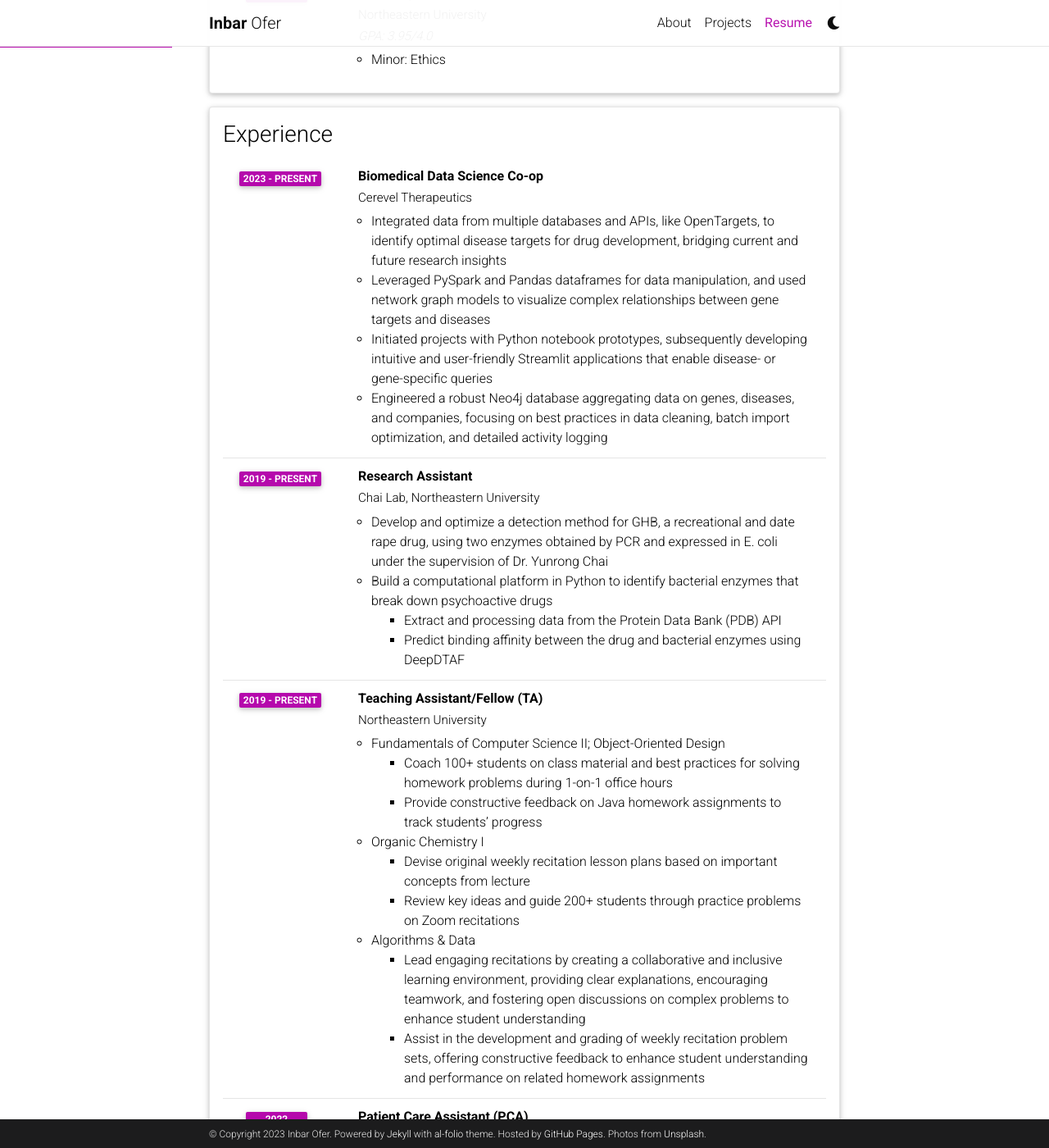
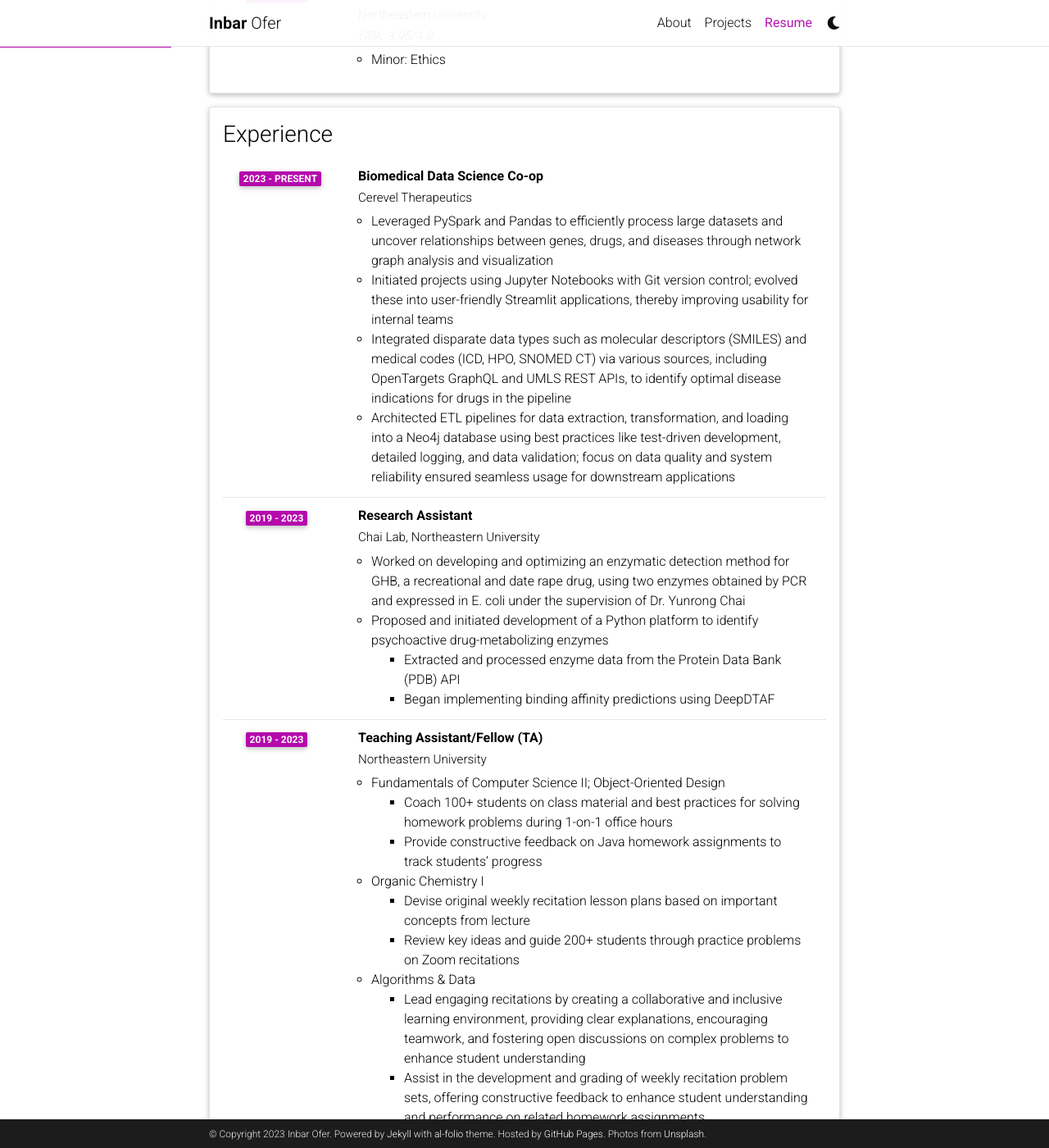
Before and after one commit to inbaro-neu/inbaro-neu.github.io, a Jekyll site: the page built from _pages/cv.md, in a window 1280 px wide and 1400 px high, scrolled down 556 px. Shown: the whole window at 82% size. Built offline with Jekyll 4.4.1, drawn with Linux system fonts in a browser that asks for light colours; comment, search, counter and statistics services are not loaded; a style sheet for code colours, icons or effects is not loaded; some of the changed text lies outside the part shown.

Commit message:
updated cv

```diff
--- a/_data/cv.yml
+++ b/_data/cv.yml
@@ -31,24 +31,24 @@
       institution: Cerevel Therapeutics
       year: 2023 - Present
       description:
-        - Integrated data from multiple databases and APIs, like OpenTargets, to identify optimal disease targets for drug development, bridging current and future research insights
-        - Leveraged PySpark and Pandas dataframes for data manipulation, and used network graph models to visualize complex relationships between gene targets and diseases
-        - Initiated projects with Python notebook prototypes, subsequently developing intuitive and user-friendly Streamlit applications that enable disease- or gene-specific queries
-        - Engineered a robust Neo4j database aggregating data on genes, diseases, and companies, focusing on best practices in data cleaning, batch import optimization, and detailed activity logging
+        - Leveraged PySpark and Pandas to efficiently process large datasets and uncover relationships between genes, drugs, and diseases through network graph analysis and visualization
+        - Initiated projects using Jupyter Notebooks with Git version control; evolved these into user-friendly Streamlit applications, thereby improving usability for internal teams
+        - Integrated disparate data types such as molecular descriptors (SMILES) and medical codes (ICD, HPO, SNOMED CT) via various sources, including OpenTargets GraphQL and UMLS REST APIs, to identify optimal disease indications for drugs in the pipeline
+        - Architected ETL pipelines for data extraction, transformation, and loading into a Neo4j database using best practices like test-driven development, detailed logging, and data validation; focus on data quality and system reliability ensured seamless usage for downstream applications
 
     - title: Research Assistant
       institution: Chai Lab, Northeastern University
-      year: 2019 - Present
+      year: 2019 - 2023
       description:
-        - Develop and optimize a detection method for GHB, a recreational and date rape drug, using two enzymes obtained by PCR and expressed in E. coli under the supervision of Dr. Yunrong Chai
-        - title: Build a computational platform in Python to identify bacterial enzymes that break down psychoactive drugs
+        - Worked on developing and optimizing an enzymatic detection method for GHB, a recreational and date rape drug, using two enzymes obtained by PCR and expressed in E. coli under the supervision of Dr. Yunrong Chai
+        - title: Proposed and initiated development of a Python platform to identify psychoactive drug-metabolizing enzymes
           contents:
-            - Extract and processing data from the Protein Data Bank (PDB) API
-            - Predict binding affinity between the drug and bacterial enzymes using DeepDTAF
+            - Extracted and processed enzyme data from the Protein Data Bank (PDB) API
+            - Began implementing binding affinity predictions using DeepDTAF
 
     - title: Teaching Assistant/Fellow (TA)
       institution: Northeastern University
-      year: 2019 - Present
+      year: 2019 - 2023
       description:
         - title: Fundamentals of Computer Science II; Object-Oriented Design
           contents:
@@ -76,10 +76,10 @@
       institution: FogPharma
       year: 2021
       description:
-        - Built applications using R Shiny to display and analyze quantitative biological and chemical data, improving scientist workflows
-        - Designed and implemented guided tour and tooltips plugin for internal enterprise search in Javascript using Shepherd.js, streamlining onboarding for the new platform
-        - Enabled maintenance of internal app preferences across devices and browsers using Vuex and ElasticSearch
-        - Designed and implemented scalable and secure cloud-based solutions using AWS services such as EC2 and S3, enabling efficient and reliable processing and storage of data
+        - Developed interactive R Shiny applications to streamline analysis workflows for scientists across research domains
+        - Improved user onboarding experience of internal enterprise search platform by creating guided tours and tooltips using Shepherd.js
+        - Enabled persistence and synchronization of user settings across devices by implementing Vuex state management with ElasticSearch on the backend
+        - Designed and implemented scalable and secure cloud-based solutions using AWS services such as EC2 and S3; integrated Jenkins for automated CI/CD to improve efficiency and reliability
 
     - title: Creative Designer and Marketing Writer
       institution: North American Pharmacal
```
Also changed, not shown: _pages/cv.md (+1 -1 lines), 2 other files.
